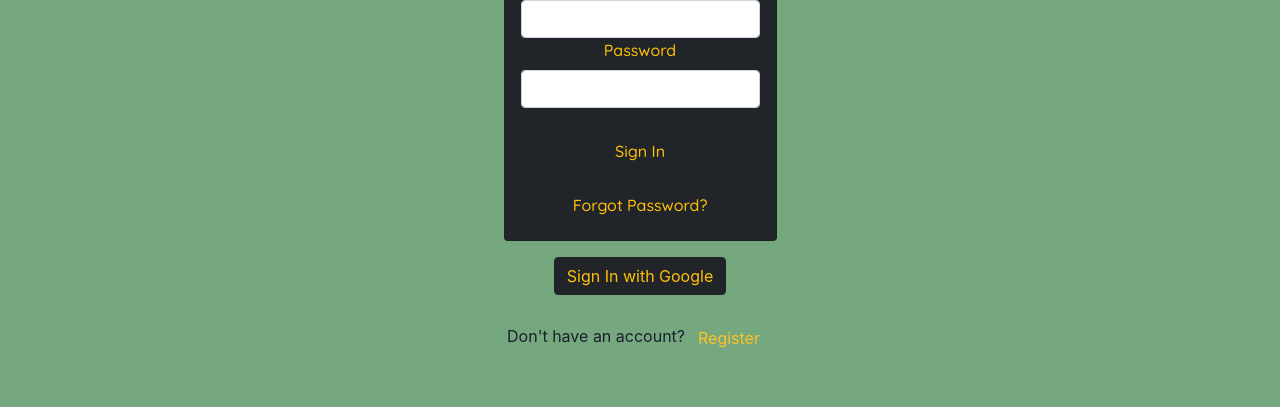
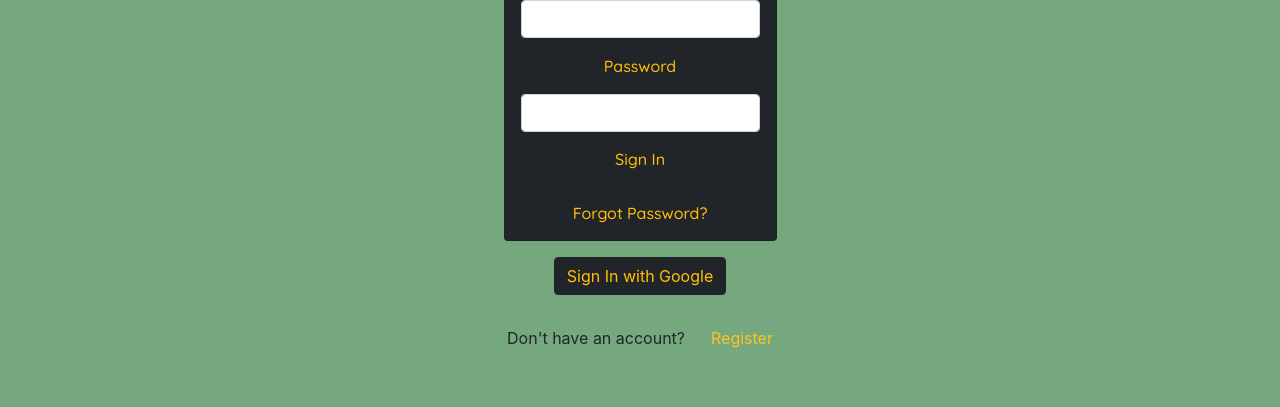
Before and after one commit to shaqnawe/bazaar, a React (Create React App) app: page /auth/signin in a window 1280 px wide. Shown: the part 203-610 px from the top of the page. Built offline with nearby package versions, Linux system fonts and the light colour scheme; no server answers; the database is empty; a web font is replaced by a local one.

Commit message:
added styling to sign in page

```diff
--- a/src/components/Auth/Sign-in.js
+++ b/src/components/Auth/Sign-in.js
@@ -4,7 +4,7 @@ import { Link } from "react-router-dom";
 import { useAuth } from "../../contexts/auth-context";
 import Loader from "../Loader/Loader";
 import "./Auth.css";
-import { Heading } from '@chakra-ui/react';
+import { Heading } from "@chakra-ui/react";
 
 const Signin = () => {
   const emailRef = useRef();
@@ -50,7 +50,7 @@ const Signin = () => {
                 <Form.Group id="email">
                   <Form.Label>Email</Form.Label>
                   <Form.Control
-                    className="w-100"
+                    className="mb-3"
                     type="email"
                     ref={emailRef}
                     required
@@ -59,7 +59,7 @@ const Signin = () => {
                 <Form.Group id="password">
                   <Form.Label>Password</Form.Label>
                   <Form.Control
-                    className="w-100"
+                    className="mt-2"
                     type="password"
                     ref={passwordRef}
                     required
@@ -67,16 +67,18 @@ const Signin = () => {
                 </Form.Group>
                 <Button
                   disabled={loading}
-                  className="btn-dark text-warning mt-4"
+                  className="btn-dark text-warning mt-2"
                   type="submit"
                 >
                   Sign In
                 </Button>
               </Form>
             </Card.Body>
-            <div className="w-100 text-center mb-3">
+            <div className="w-100 text-center mb-2">
               <Link to="/auth/forgot-password">
-                <button className="btn btn-muted text-warning">Forgot Password?</button>
+                <button className="btn btn-muted text-warning">
+                  Forgot Password?
+                </button>
               </Link>
             </div>
           </Card>
@@ -88,8 +90,8 @@ const Signin = () => {
       >
         Sign In with Google
       </Button>
-      <div className="w-100 text-center mt-2">
-        Don't have an account?
+      <div className="text-center mt-2">
+        <button className="btn btn-muted">Don't have an account?</button>
         <Link to="/auth/signup">
           <button className="btn btn-muted" id="register">
             Register
```
